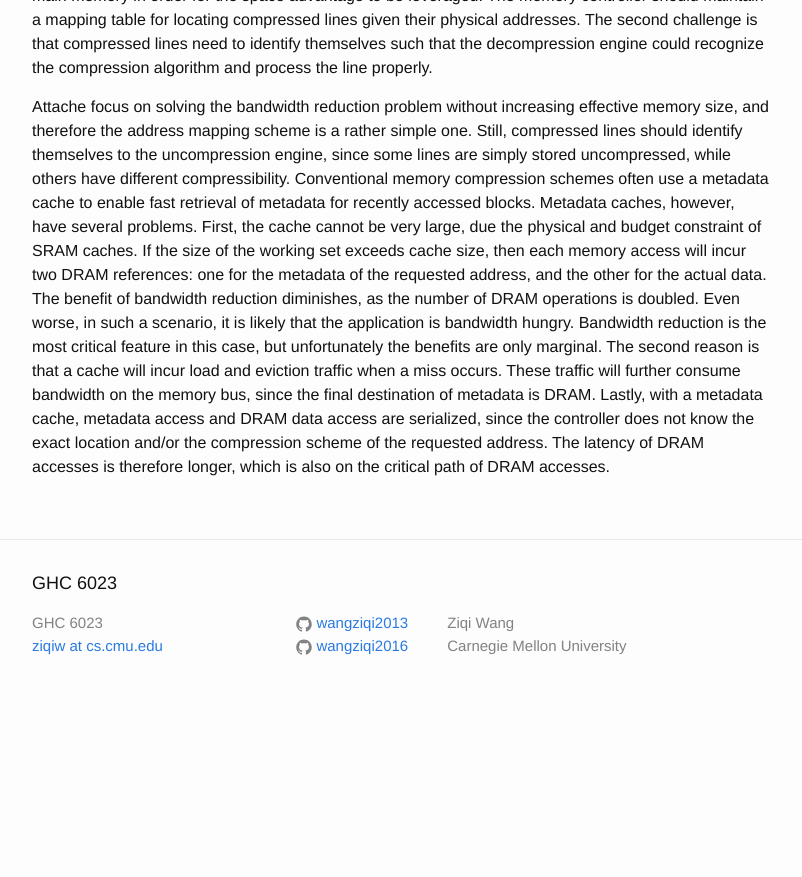
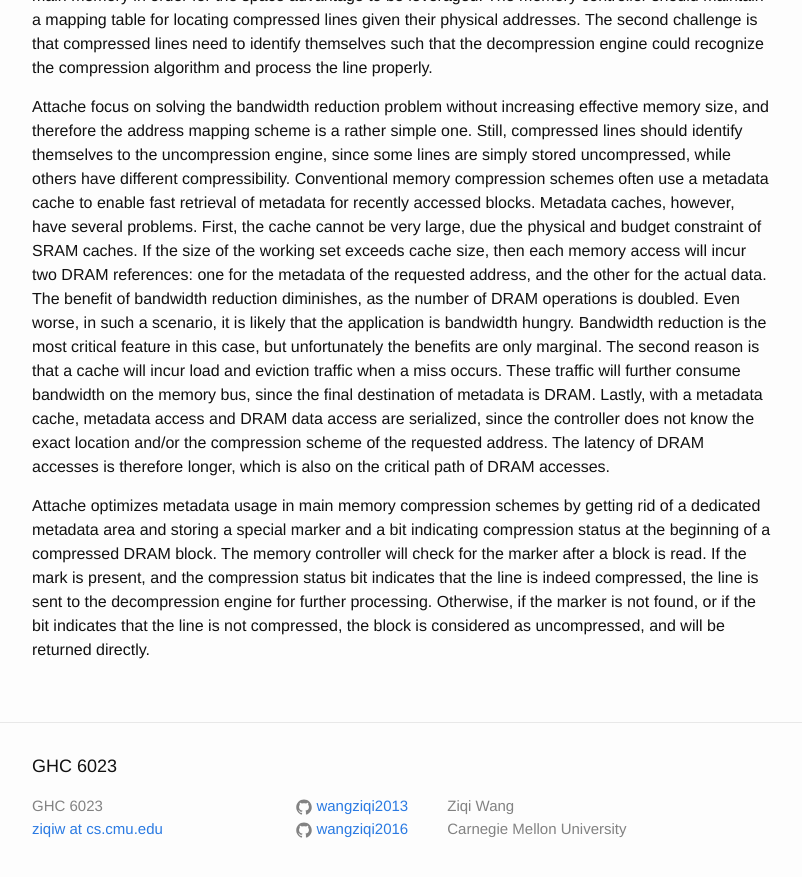
Before and after one commit to wangziqi2013/wangziqi2013.github.io, a Jekyll site: the page built from _posts/2020-06-08-attache.markdown, in a window 1280 px wide and 900 px high, scrolled down 742 px. Shown: the top 877 px of the window, without its empty margins (238-1040 px from the left). Built offline with Jekyll 4.4.1, drawn with Linux system fonts in a browser that asks for light colours; before the commit the page ends 1459 px from its top, so only the background shows below that.

Commit message:
Adding overview

```diff
--- a/_posts/2020-06-08-attache.markdown
+++ b/_posts/2020-06-08-attache.markdown
@@ -39,3 +39,10 @@ consume bandwidth on the memory bus, since the final destination of metadata is
 Lastly, with a metadata cache, metadata access and DRAM data access are serialized, since the controller does not know
 the exact location and/or the compression scheme of the requested address. The latency of DRAM accesses is therefore longer,
 which is also on the critical path of DRAM accesses.
+
+Attache optimizes metadata usage in main memory compression schemes by getting rid of a dedicated metadata area and
+storing a special marker and a bit indicating compression status at the beginning of a compressed DRAM block.
+The memory controller will check for the marker after a block is read. If the mark is present, and the compression status
+bit indicates that the line is indeed compressed, the line is sent to the decompression engine for further
+processing. Otherwise, if the marker is not found, or if the bit indicates that the line is not compressed, the block
+is considered as uncompressed, and will be returned directly.
```
